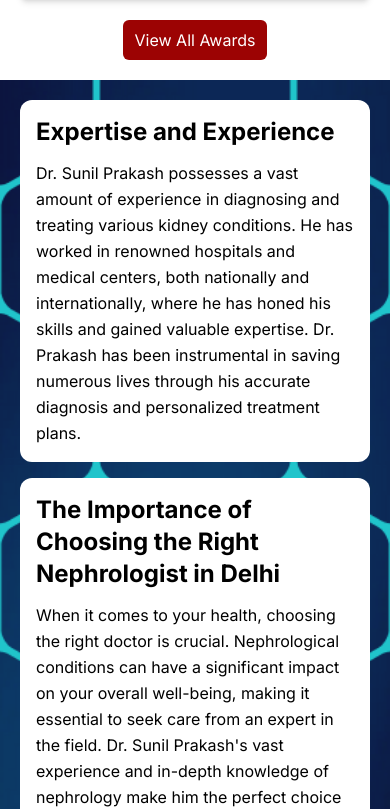
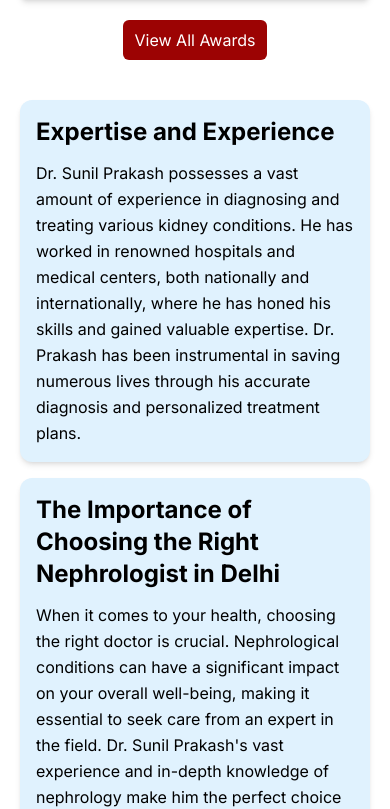
Before and after one commit to AQITPvtLtd/kidneytotalcareindia, a Next.js app: page / in a window 390 px wide. Shown: the part 4240-5049 px from the top of the page. Built offline with nearby package versions, Linux system fonts and the light colour scheme; no server answers.

Commit message:
fixed features section

```diff
--- a/src/components/homepage/Features.jsx
+++ b/src/components/homepage/Features.jsx
@@ -3,19 +3,19 @@ import React from "react";
 
 const Features = () => {
   return (
-    <div className="relative">
+    <div className="lg:relative">
       <div>
         <Image
           src="/features/features.png"
           width={1000}
           height={1000}
-          className="lg:h-[500px] h-[1000px] w-full object-cover"
+          className="lg:block hidden h-[500px] w-full object-cover"
           alt="feature"
         />
       </div>
-      <div className="lg:flex items-stretch absolute inset-0 lg:p-10 p-5 gap-10">
+      <div className="lg:flex items-stretch lg:absolute lg:inset-0 lg:p-10 p-5 gap-10">
         {/* Expertise and Experience */}
-        <div className="bg-white lg:m-10 lg:p-7 p-4 rounded-xl flex-1">
+        <div className="lg:bg-white lg:m-10 shadow-md bg-sky-100 lg:p-7 p-4 rounded-xl flex-1">
           <div className="font-bold text-2xl pb-3">
             Expertise and Experience
           </div>
@@ -30,7 +30,7 @@ const Features = () => {
           </p>
         </div>
 
-        <div className="bg-white lg:m-10 mt-4 p-4 lg:p-7 rounded-xl flex-1">
+        <div className="lg:bg-white shadow-md bg-sky-100 lg:m-10 mt-4 p-4 lg:p-7 rounded-xl flex-1">
           <div className="font-bold text-2xl pb-3">
             The Importance of Choosing the Right Nephrologist in Delhi
           </div>
```
